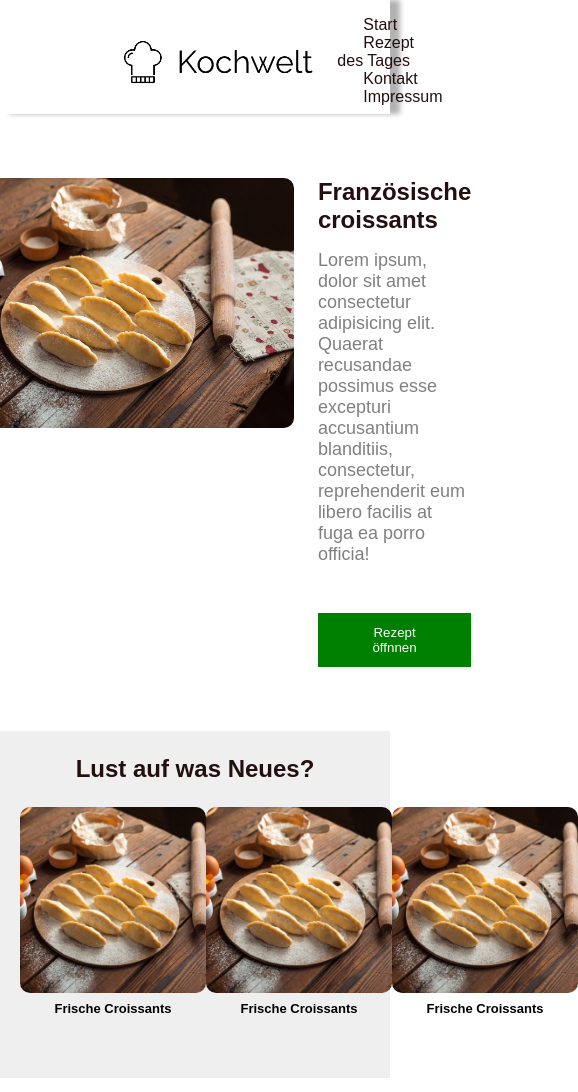
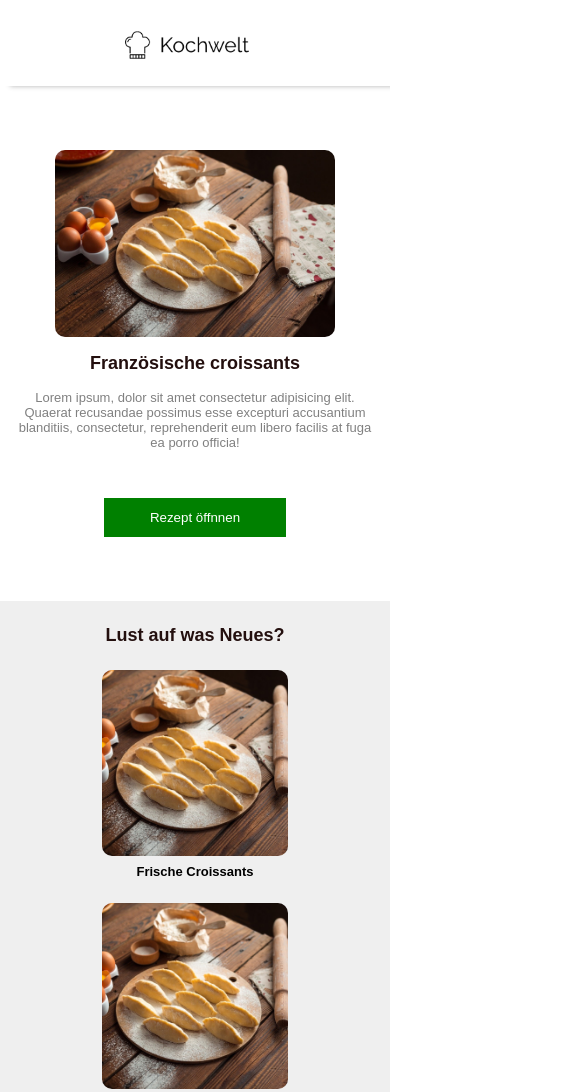
Before and after one commit to AmasMovsisian/Kochwelt, a plain HTML site: page index.html in a window 390 px wide. Shown: the top 1092 px of the page, 578 px wide, since content can reach past the window. Drawn offline with Linux system fonts and the light colour scheme; a web font is replaced by a local one.

Commit message:
Die Hauptseite ist fertig und auch responsive. Die Texte und Bilder wird später angepasst

```diff
--- a/styles.css
+++ b/styles.css
@@ -1,19 +1,18 @@
-body{
+body {
   margin: 0;
   padding: 0;
-    font-family: 'Raleway', sans-serif;
+  font-family: "Raleway", sans-serif;
 }
 
 @font-face {
-  font-family: 'Raleway';
+  font-family: "Raleway";
   src: url(./assets/font/Raleway-VariableFont_wght.ttf);
   src: url(./assets/font/Raleway-VariableFont_wght.ttf);
   font-style: normal;
   font-weight: 500;
 }
 
-header{
-
+header {
   display: flex;
   justify-content: space-between;
   align-items: flex-end;
@@ -25,47 +24,44 @@ header{
   box-shadow: 10px 0px 5px rgb(0, 0, 0, 0.3);
 }
 
-.logo{
+.logo {
   height: 64px;
   width: auto;
   padding-bottom: 8px;
   padding-top: 8px;
 }
 
-
-.navbar_links{
-    color:#230f0e;
+.navbar_links {
+  color: #230f0e;
   padding-left: 26px;
   text-decoration: none;
-
-
 }
 
-.navbar_links:hover{
+.navbar_links:hover {
   text-decoration-line: underline;
   text-decoration-thickness: 2px;
   text-underline-offset: 8px;
   transition: color 125ms;
-    color:#008000 ;
+  color: #008000;
   padding-left: 26px;
 }
 
 /* Header endet hier */
 
-.main_headlining{
+.main_headlining {
   margin-bottom: 16px;
 }
 
-h2{
+h2 {
   color: #230f0e;
   font-size: 24px;
   margin: 0;
-    margin-block-start:0em;
+  margin-block-start: 0em;
   margin-block-end: 0em;
   font-weight: 600;
 }
 
-h3{
+h3 {
   font-size: 18px;
   font-weight: 300;
   color: gray;
@@ -73,7 +69,7 @@ h3{
   margin-block-end: 0em;
 }
 
-.main_section{
+.main_section {
   display: flex;
   justify-content: center;
   align-items: flex-start;
@@ -83,21 +79,21 @@ h3{
   padding-left: 164px;
 }
 
-.main_img{
+.main_img {
   border-radius: 10px;
   height: 250px;
   width: auto;
   margin-right: 24px;
 }
 
-.main_text{
+.main_text {
   display: flex;
   flex-direction: column;
   justify-content: space-evenly;
   align-items: flex-start;
 }
 
-.button{
+.button {
   background-color: #008000;
   color: white;
   margin-top: 48px;
@@ -107,26 +103,24 @@ h3{
   padding-bottom: 12px;
   border: none;
   cursor: pointer;
+  flex-grow: 0;
 }
 
 /* Main section endet hier */
 
-h5{
+h5 {
   font-size: 13px;
   padding: 0;
   margin: 0;
-
 }
 
-.neue_rezepte{
+.neue_rezepte {
   background-color: #efefef;
   padding-top: 24px;
   padding-bottom: 62px;
-
-
 }
 
-.neue_rezepte_headlining{
+.neue_rezepte_headlining {
   display: flex;
   justify-content: center;
   align-items: center;
@@ -134,27 +128,24 @@ h5{
   color: #230f0e;
 }
 
-.section_neue_rezepte{
+.section_neue_rezepte {
   display: flex;
   justify-content: space-around;
   align-items: center;
   margin-left: 20px;
   margin-right: 20px;
-
-
 }
 
-.neue_rezepte_img{
+.neue_rezepte_img {
   height: 186px;
   width: 186px;
   object-fit: cover;
   margin-top: 24px;
   margin-bottom: 8px;
   border-radius: 10px;
-    ;
 }
 
-.neue_rezepte_img_text{
+.neue_rezepte_img_text {
   display: flex;
   flex-direction: column;
   justify-content: space-evenly;
@@ -163,16 +154,16 @@ h5{
 
 /* Section Neue Rezepte endet hier */
 
-.wib{
+.wib {
   padding-bottom: 120px;
   padding-top: 64px;
 }
 
-.section_what_is_better{
+.section_what_is_better {
   display: flex;
 }
 
-.what_is_better_headlining{
+.what_is_better_headlining {
   display: flex;
   justify-content: center;
   align-items: center;
@@ -180,7 +171,7 @@ padding-top: 64px;
   margin-bottom: 64px;
 }
 
-.what_is_better_img_text{
+.what_is_better_img_text {
   display: flex;
   justify-content: center;
   align-items: flex-start;
@@ -189,17 +180,118 @@ padding-top: 64px;
   margin-right: 162px;
 }
 
-.what_is_better_img{
+.what_is_better_img {
   height: 186px;
   width: 186px;
   object-fit: cover;
   border-radius: 10px;
+  margin-left: 46px;
 }
 
 /* Section what is better ende hier */
 
-.footer{
-    background-color:#403b3b;
+.footer {
+  background-color: #403b3b;
   height: 250px;
-    width:auto;
+  width: auto;
 }
+
+/* Footer endet hier */
+
+
+
+@media(max-width:1084px) {
+
+    h3{
+        text-align: center;
+    }
+
+    .main_section{
+        flex-direction: column;
+        align-items: center;
+    }
+
+    .main_text{
+        flex-direction: column;
+        align-items: center;
+    }
+
+    .main_headlining{
+        margin-top: 16px;
+    }
+}
+
+@media(max-width:924px) {
+    nav{
+        display: none;
+    }
+}
+
+@media(max-width:776px) {
+
+  .header{
+    justify-content: center;
+  }
+    h2{
+        text-align: center;
+    }
+
+    .main_img{
+        margin: 0;
+    }
+
+    .section_neue_rezepte{
+        flex-direction: column;
+    }
+
+    .what_is_better_img_text{
+        flex-direction: column-reverse;
+        align-items: center;
+        margin-left: 16px;
+        margin-right: 16px;
+    }
+
+    .what_is_better_img{
+        margin: 0;
+        margin-bottom: 16px;
+        align-items: center;
+    }
+}
+
+@media(max-width:520px) {
+  .main_img{
+    width: 280px;
+    height: auto;
+  }
+
+
+header {
+    justify-content: center;
+    align-items: flex-start;
+}
+
+.logo {
+    height: 42px;
+    width: auto;
+}
+
+.main_section {
+    padding-bottom: 64px;
+    padding-top: 64px;
+    padding-right: 16px;
+    padding-left: 16px;
+}
+
+h2{
+  font-size: 18px;
+}
+
+h3{
+  font-size: 13px;
+}
+
+h4{
+  font-size: 11px;
+}
+
+}
```
Lines whose indentation alone changed are shown as unchanged.
